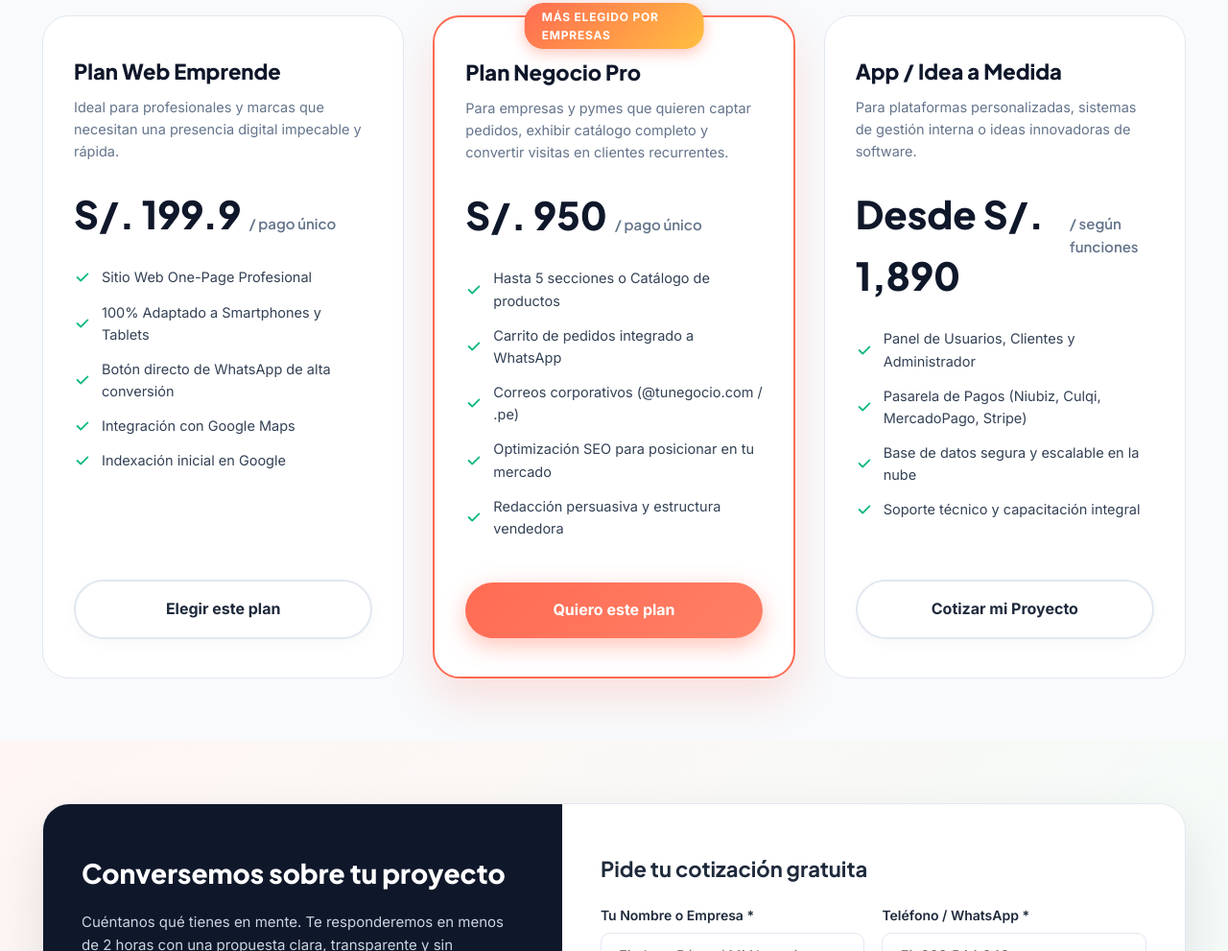
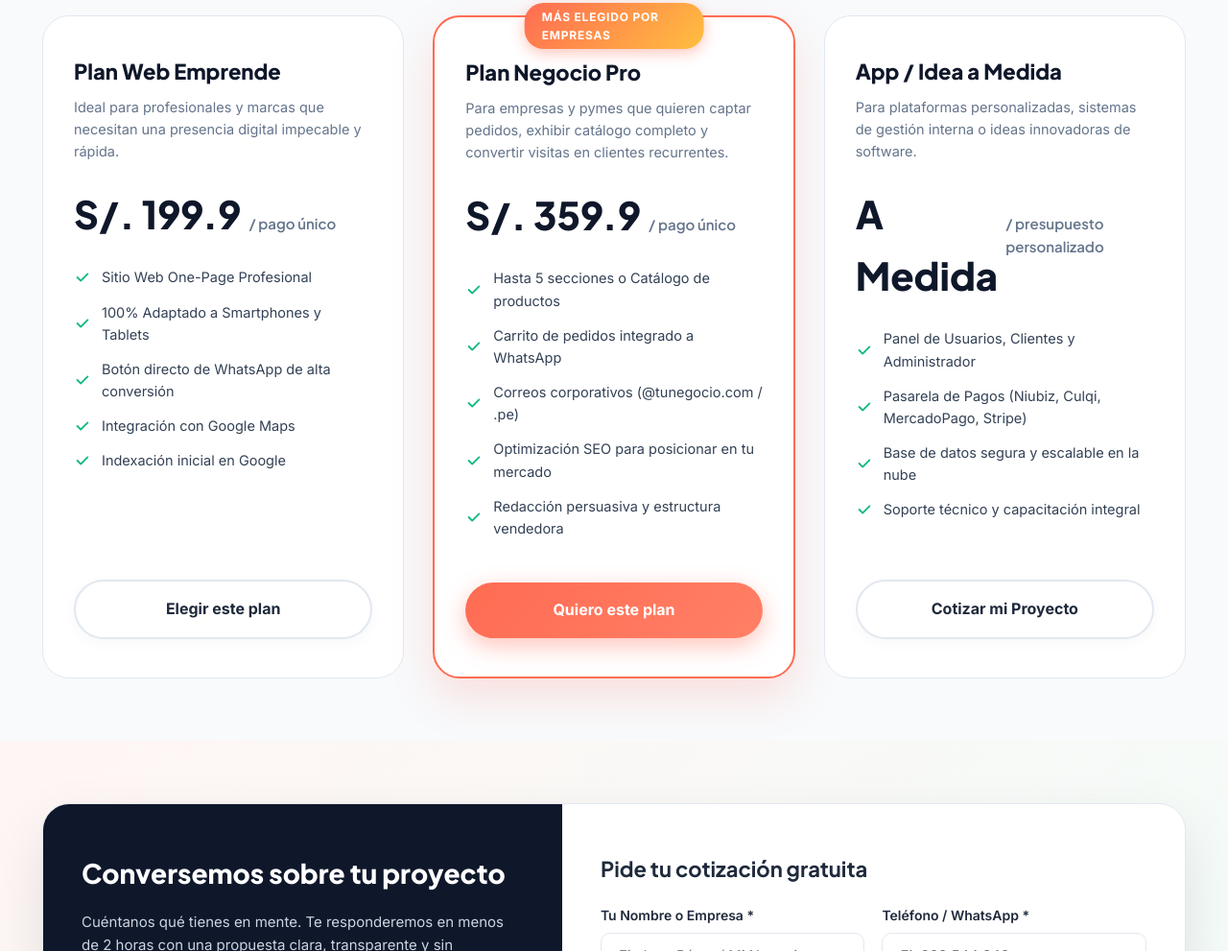
Before and after one commit to ItsZix/applica-web, a website: page index.html in a window 1280 px wide. Shown: the part 4421-5412 px from the top of the page at 96% size. Drawn offline with Linux system fonts and the light colour scheme.

Commit message:
Actualizar Plan Negocio Pro a S/. 359.9 y quitar precio fijo en App a Medida

```diff
--- a/index.html
+++ b/index.html
@@ -344,7 +344,7 @@
           <div class="pricing-ribbon">Más Elegido por Empresas</div>
           <div class="plan-name">Plan Negocio Pro</div>
           <div class="plan-desc">Para empresas y pymes que quieren captar pedidos, exhibir catálogo completo y convertir visitas en clientes recurrentes.</div>
-          <div class="plan-price">S/. 950 <span>/ pago único</span></div>
+          <div class="plan-price">S/. 359.9 <span>/ pago único</span></div>
           <ul class="plan-features">
             <li><svg viewBox="0 0 20 20"><path d="M16.707 5.293a1 1 0 010 1.414l-8 8a1 1 0 01-1.414 0l-4-4a1 1 0 011.414-1.414L8 12.586l7.293-7.293a1 1 0 011.414 0z"/></svg> Hasta 5 secciones o Catálogo de productos</li>
             <li><svg viewBox="0 0 20 20"><path d="M16.707 5.293a1 1 0 010 1.414l-8 8a1 1 0 01-1.414 0l-4-4a1 1 0 011.414-1.414L8 12.586l7.293-7.293a1 1 0 011.414 0z"/></svg> Carrito de pedidos integrado a WhatsApp</li>
@@ -352,14 +352,14 @@
             <li><svg viewBox="0 0 20 20"><path d="M16.707 5.293a1 1 0 010 1.414l-8 8a1 1 0 01-1.414 0l-4-4a1 1 0 011.414-1.414L8 12.586l7.293-7.293a1 1 0 011.414 0z"/></svg> Optimización SEO para posicionar en tu mercado</li>
             <li><svg viewBox="0 0 20 20"><path d="M16.707 5.293a1 1 0 010 1.414l-8 8a1 1 0 01-1.414 0l-4-4a1 1 0 011.414-1.414L8 12.586l7.293-7.293a1 1 0 011.414 0z"/></svg> Redacción persuasiva y estructura vendedora</li>
           </ul>
-          <a href="https://wa.me/51928544342?text=Hola%20APPlica,%20me%20interesa%20el%20Plan%20Negocio%20Pro%20de%20S/.%20950" class="btn-primary text-center" style="justify-content: center;">Quiero este plan</a>
+          <a href="https://wa.me/51928544342?text=Hola%20APPlica,%20me%20interesa%20el%20Plan%20Negocio%20Pro%20de%20S/.%20359.9" class="btn-primary text-center" style="justify-content: center;">Quiero este plan</a>
         </div>
 
         <!-- Plan 3 -->
         <div class="pricing-card">
           <div class="plan-name">App / Idea a Medida</div>
           <div class="plan-desc">Para plataformas personalizadas, sistemas de gestión interna o ideas innovadoras de software.</div>
-          <div class="plan-price">Desde S/. 1,890 <span>/ según funciones</span></div>
+          <div class="plan-price">A Medida <span>/ presupuesto personalizado</span></div>
           <ul class="plan-features">
             <li><svg viewBox="0 0 20 20"><path d="M16.707 5.293a1 1 0 010 1.414l-8 8a1 1 0 01-1.414 0l-4-4a1 1 0 011.414-1.414L8 12.586l7.293-7.293a1 1 0 011.414 0z"/></svg> Panel de Usuarios, Clientes y Administrador</li>
             <li><svg viewBox="0 0 20 20"><path d="M16.707 5.293a1 1 0 010 1.414l-8 8a1 1 0 01-1.414 0l-4-4a1 1 0 011.414-1.414L8 12.586l7.293-7.293a1 1 0 011.414 0z"/></svg> Pasarela de Pagos (Niubiz, Culqi, MercadoPago, Stripe)</li>
```
